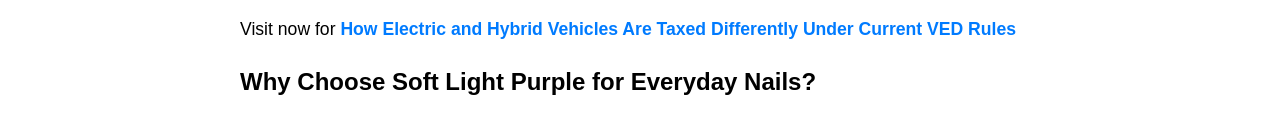
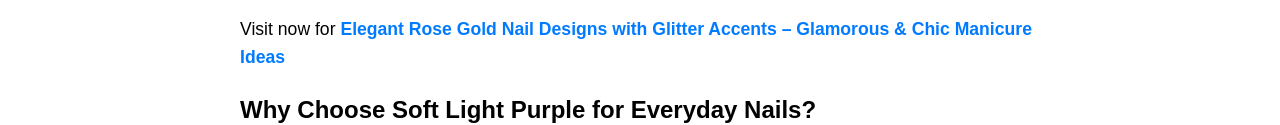
Before and after one commit to ibradsmith/purplenail, a plain HTML site: page index.html in a window 1280 px wide. Shown: the part 730-855 px from the top of the page. Drawn offline with Linux system fonts and the light colour scheme.

Commit message:
Update index.html

```diff
--- a/index.html
+++ b/index.html
@@ -56,7 +56,7 @@
  <img src="https://i.postimg.cc/T3s6tVX0/1-1.jpg" alt="naildesigns.jpg" style="max-width: 100%; height: auto;">
 </div>
 
-<p>Visit now for  <a href="https://carcheckveto.vercel.app/">How Electric and Hybrid Vehicles Are Taxed Differently Under Current VED Rules</a></p>
+<p>Visit now for  <a href="https://rosegoldnaildesigns.vercel.app/">Elegant Rose Gold Nail Designs with Glitter Accents – Glamorous & Chic Manicure Ideas</a></p>
 
 <h2>Why Choose Soft Light Purple for Everyday Nails?</h2>
 <p>Soft light purple hues, such as lavender and lilac, provide a calming and polished look without being overpowering. These shades complement various skin tones and add a touch of delicate femininity and style.</p>
```
